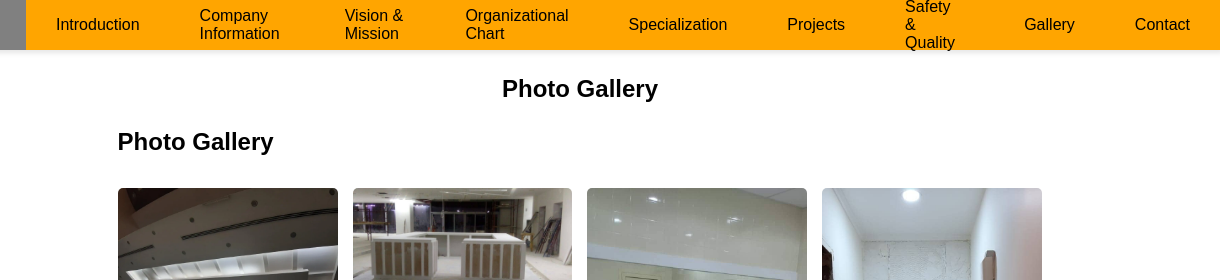
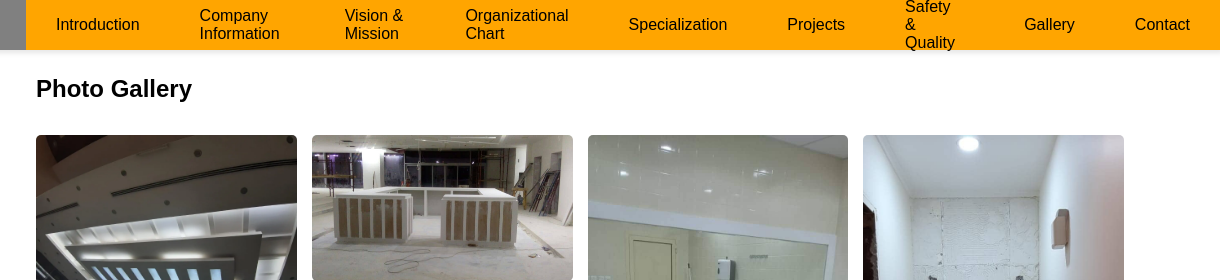
Before and after one commit to FawazBinSaleem/oasisfajrwebsite, a plain HTML site: page gallery.html in a window 1280 px wide. Shown: the top 280 px of the page, 60-1280 px from the left. Drawn offline with Linux system fonts and the light colour scheme.

Commit message:
Add files via upload

```diff
--- a/gallery.html
+++ b/gallery.html
@@ -46,8 +46,6 @@
         </nav>
      </div>
 
-<div class="container">
-    <h2 style="text-align:center;">Photo Gallery</h2>
 
 <div class="container">
     <h2 class="title">Photo Gallery</h2>
```
